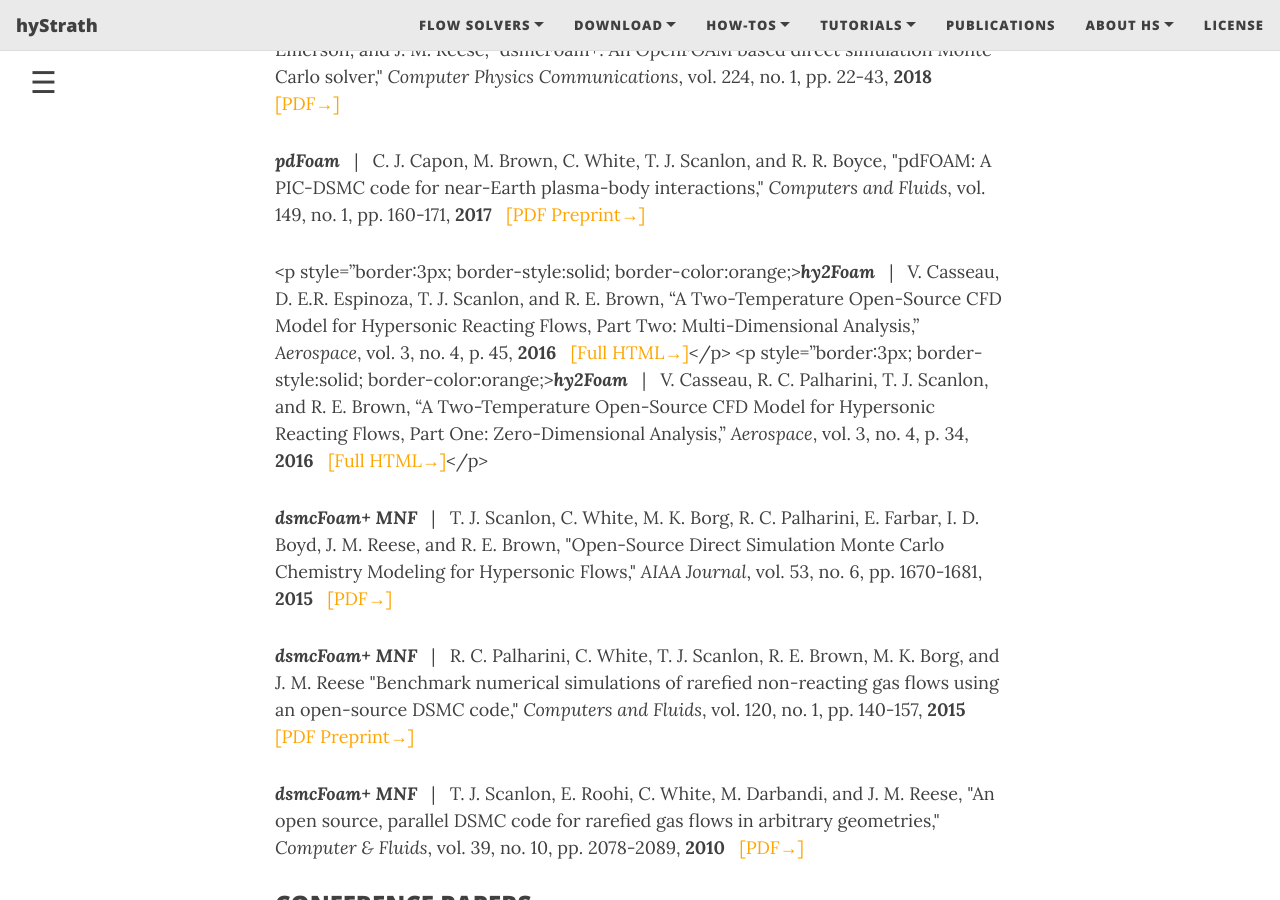
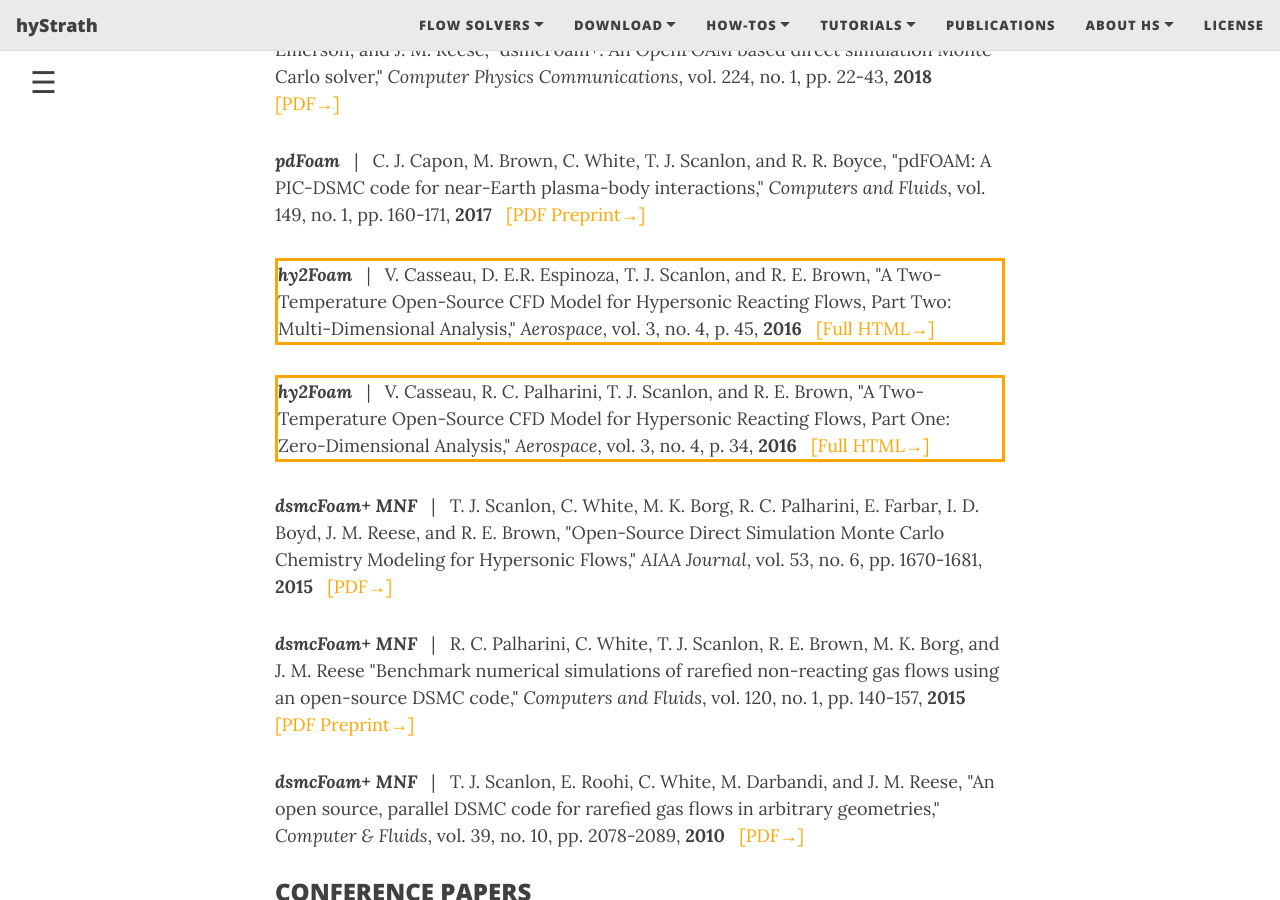
Before and after one commit to hystrath/hystrath.github.io, a Jekyll site: the page built from publications-hy2foam.md, in a window 1280 px wide and 900 px high, scrolled down 639 px. Built offline with Jekyll 4.4.1, drawn with Linux system fonts in a browser that asks for light colours; nearby versions of some CDN libraries; some of the changed text lies outside the part shown.

Commit message:
Editing pages

```diff
--- a/publications-hy2foam.md
+++ b/publications-hy2foam.md
@@ -57,8 +57,8 @@ howpublished = {\url{https://github.com/vincentcasseau/hyStrath/}}
 {: #journal-articles }
   <p><b><i>dsmcFoam+ MNF</i></b> &nbsp; | &nbsp; C. White, M. K. Borg, T. J. Scanlon, S. M. Longshaw, B. John, D. R. Emerson, and J. M. Reese, "dsmcFoam+: An OpenFOAM based direct simulation Monte Carlo solver," <i>Computer Physics Communications</i>, vol. 224, no. 1, pp. 22-43, <b>2018</b> &nbsp; <a href="https://pure.strath.ac.uk/portal/files/81235392/White_etal_CPC_2017_an_OpenFOAM_based_direct_simulation_Monte_Carlo_solver.pdf" target="_blank" style="color:orange"> [PDF→]</a></p>
   <p><b><i>pdFoam</i></b> &nbsp; | &nbsp; C. J. Capon, M. Brown, C. White, T. J. Scanlon, and R. R. Boyce, "pdFOAM: A PIC-DSMC code for near-Earth plasma-body interactions," <i>Computers and Fluids</i>, vol. 149, no. 1, pp. 160-171, <b>2017</b> &nbsp; <a href="http://eprints.gla.ac.uk/138700/7/138700.pdf" target="_blank" style="color:orange"> [PDF Preprint→]</a></p>
-  <p style="border:3px; border-style:solid; border-color:orange;><b><i>hy2Foam</i></b> &nbsp; | &nbsp; V. Casseau, D. E.R. Espinoza, T. J. Scanlon, and R. E. Brown, "A Two-Temperature Open-Source CFD Model for Hypersonic Reacting Flows, Part Two: Multi-Dimensional Analysis," <i>Aerospace</i>, vol. 3, no. 4, p. 45, <b>2016</b> &nbsp; <a href="http://www.mdpi.com/2226-4310/3/4/45/html" target="_blank" style="color:orange"> [Full HTML→]</a></p>
-  <p style="border:3px; border-style:solid; border-color:orange;><b><i>hy2Foam</i></b> &nbsp; | &nbsp; V. Casseau, R. C. Palharini, T. J. Scanlon, and R. E. Brown, "A Two-Temperature Open-Source CFD Model for Hypersonic Reacting Flows, Part One: Zero-Dimensional Analysis," <i>Aerospace</i>, vol. 3, no. 4, p. 34, <b>2016</b> &nbsp; <a href="ttp://www.mdpi.com/2226-4310/3/4/34/html" target="_blank" style="color:orange"> [Full HTML→]</a></p>
+  <p style="border:3px; border-style:solid; border-color:orange;"><b><i>hy2Foam</i></b> &nbsp; | &nbsp; V. Casseau, D. E.R. Espinoza, T. J. Scanlon, and R. E. Brown, "A Two-Temperature Open-Source CFD Model for Hypersonic Reacting Flows, Part Two: Multi-Dimensional Analysis," <i>Aerospace</i>, vol. 3, no. 4, p. 45, <b>2016</b> &nbsp; <a href="http://www.mdpi.com/2226-4310/3/4/45/html" target="_blank" style="color:orange"> [Full HTML→]</a></p>
+  <p style="border:3px; border-style:solid; border-color:orange;"><b><i>hy2Foam</i></b> &nbsp; | &nbsp; V. Casseau, R. C. Palharini, T. J. Scanlon, and R. E. Brown, "A Two-Temperature Open-Source CFD Model for Hypersonic Reacting Flows, Part One: Zero-Dimensional Analysis," <i>Aerospace</i>, vol. 3, no. 4, p. 34, <b>2016</b> &nbsp; <a href="ttp://www.mdpi.com/2226-4310/3/4/34/html" target="_blank" style="color:orange"> [Full HTML→]</a></p>
   <p><b><i>dsmcFoam+ MNF</i></b> &nbsp; | &nbsp; T. J. Scanlon, C. White, M. K. Borg, R. C. Palharini, E. Farbar, I. D. Boyd, J. M. Reese, and R. E. Brown, "Open-Source Direct Simulation Monte Carlo Chemistry Modeling for Hypersonic Flows," <i>AIAA Journal</i>, vol. 53, no. 6, pp. 1670-1681, <b>2015</b> &nbsp; <a href="https://deepblue.lib.umich.edu/bitstream/handle/2027.42/140685/1.J053370.pdf?sequence=1" target="_blank" style="color:orange"> [PDF→]</a></p>
   <p><b><i>dsmcFoam+ MNF</i></b> &nbsp; | &nbsp; R. C. Palharini, C. White, T. J. Scanlon, R. E. Brown, M. K. Borg, and J. M. Reese "Benchmark numerical simulations of rarefied non-reacting gas flows using an open-source DSMC code," <i>Computers and Fluids</i>, vol. 120, no. 1, pp. 140-157, <b>2015</b> &nbsp; <a href="https://www.pure.ed.ac.uk/ws/portalfiles/portal/21924394/PalhariniEtAlCompFluids2015.pdf" target="_blank" style="color:orange"> [PDF Preprint→]</a></p>
   <p><b><i>dsmcFoam+ MNF</i></b> &nbsp; | &nbsp; T. J. Scanlon, E. Roohi, C. White, M. Darbandi, and J. M. Reese, "An open source, parallel DSMC code for rarefied gas flows in arbitrary geometries," <i>Computer & Fluids</i>, vol. 39, no. 10, pp. 2078-2089, <b>2010</b> &nbsp; <a href="https://www.research.ed.ac.uk/portal/files/17079048/ScanlonEtAlCandF2010.pdf" target="_blank" style="color:orange"> [PDF→]</a></p>
@@ -75,7 +75,7 @@ Re-entry Analysis," <i>31st International Symposium on Space Technology and Scie
 
 <h3>EXTENDED ABSTRACTS</h3>
 {: #extended-abstracts }
-  <p style="border:3px; border-style:solid; border-color:orange;><b><i>hy2Foam</i></b>, <b><i>dsmcFoam+</i></b>, <b><i>hyperFoam</i></b> &nbsp; | &nbsp; V. Casseau, D. E.R. Espinoza, and T. J. Scanlon, "Open-Source High-fidelity Solvers Dedicated to Re-entry Analysis and Design for Demise," <i>Final Stardust Conference</i>, European Space Agency - ESTEC (Noordwijk, Netherlands, 31 October - 3 November 2016), <b>2016</b> &nbsp; <a href="https://github.com/vincentcasseau/hyStrath/blob/master/doc/ExtendedAbstract_Stardust2016_CasseauEspinoza.pdf" target="_blank" style="color:orange"> [PDF→]</a></p>
+  <p style="border:3px; border-style:solid; border-color:orange;"><b><i>hy2Foam</i></b>, <b><i>dsmcFoam+</i></b>, <b><i>hyperFoam</i></b> &nbsp; | &nbsp; V. Casseau, D. E.R. Espinoza, and T. J. Scanlon, "Open-Source High-fidelity Solvers Dedicated to Re-entry Analysis and Design for Demise," <i>Final Stardust Conference</i>, European Space Agency - ESTEC (Noordwijk, Netherlands, 31 October - 3 November 2016), <b>2016</b> &nbsp; <a href="https://github.com/vincentcasseau/hyStrath/blob/master/doc/ExtendedAbstract_Stardust2016_CasseauEspinoza.pdf" target="_blank" style="color:orange"> [PDF→]</a></p>
   <p><b><i>dsmcFoam MNF</i></b> &nbsp;  T. J. Scanlon, R. C. Palharini, C. White, D. E.R. Espinoza, and V. Casseau, "Simulations of rarefied and continuum hypersonic flow over re-entry objects," <i>8th European Symposium on Aerothermodynamics for Space Vehicles</i> (Lisbon, Portugal, 2-6 March 2015), <b>2015</b> &nbsp; <a href="https://strathprints.strath.ac.uk/51961/" target="_blank" style="color:orange"> [PDF→]</a></p>
 
 <h3>THESES</h3>
@@ -85,7 +85,7 @@ Re-entry Analysis," <i>31st International Symposium on Space Technology and Scie
   <p><b><i>Eilmer3</i></b>, <b><i>Eilmer4</i></b> &nbsp; | &nbsp; J.-J. O.E. Hoste, "Scramjet Combustion Modeling using Eddy Dissipation Model," PhD thesis, University of Strathclyde, Glasgow (UK), <b>2018</b> &nbsp; <a href="https://github.com/vincentcasseau/hyStrath/blob/master/doc/PhDthesis-jimmyjohnhoste.pdf" target="_blank" style="color:orange"> [PDF→]</a> &nbsp; NB: <a href="http://cfcfd.mechmining.uq.edu.au/docs/tools/eilmer/"> Eilmer 3 </a> is a research and educational simulation code for 2D and 3D gas dynamics designed by Dr Peter Jacobs, Dr Rowan Gollan, Dr Daniel Potter and others (University of Queensland, Australia). See also the <a href="https://hystrath.github.io/tutos-hyfoam/#3-lorrains-scramjet"> tutorial case available on hyStrath</a> that uses <i>hyFoam</i></p>
   <p><b><i>rhoCentralFoam</i></b>, <b><i>Eilmer3</i></b>, <b><i>hyFoam</i></b> &nbsp; | &nbsp; D. Puorto, "Suitability of rhoCentralFoam for Scramjet Internal Flows," Master's thesis, University of Naples Federico II, Naples (Italy), <b>2017</b></p>
   <p><b><i>pdFoam</i></b> &nbsp; | &nbsp;  C. J. Capon, "Ionospheric Aerodynamics in Low Earth Orbit," PhD thesis, University of New South Wales, Canberra (Australia), <b>2017</b> &nbsp; <a href="http://unsworks.unsw.edu.au/fapi/datastream/unsworks:46528/SOURCE01?view=true" target="_blank" style="color:orange"> [PDF→]</a></p>
-  <p style="border:3px; border-style:solid; border-color:orange;><b><i>hyFoam</i></b>, <b><i>hy2Foam</i></b> &nbsp; | &nbsp;  V. Casseau, "An Open-Source CFD Solver for Planetary Entry," PhD thesis, University of Strathclyde, Glasgow (UK), <b>2017</b> &nbsp; <a href="https://github.com/vincentcasseau/hyStrath/blob/master/doc/PhDthesis-vincentcasseau.pdf" target="_blank" style="color:orange"> [PDF→]</a></p>
+  <p style="border:3px; border-style:solid; border-color:orange;"><b><i>hyFoam</i></b>, <b><i>hy2Foam</i></b> &nbsp; | &nbsp;  V. Casseau, "An Open-Source CFD Solver for Planetary Entry," PhD thesis, University of Strathclyde, Glasgow (UK), <b>2017</b> &nbsp; <a href="https://github.com/vincentcasseau/hyStrath/blob/master/doc/PhDthesis-vincentcasseau.pdf" target="_blank" style="color:orange"> [PDF→]</a></p>
   <p><b><i>dsmcFoam MNF</i></b> &nbsp; | &nbsp;  R. C. Palharini, "Atmospheric Reentry Modelling Using an Open-Source DSMC Code," PhD thesis, University of Strathclyde, Glasgow (UK), <b>2014</b> &nbsp; <a href="https://github.com/vincentcasseau/hyStrath/blob/master/doc/PhDthesis-rodrigopalharini.pdf" target="_blank" style="color:orange"> [PDF→]</a></p>
 
 <h3>TECHNICAL REPORTS</h3>
@@ -94,4 +94,4 @@ Re-entry Analysis," <i>31st International Symposium on Space Technology and Scie
 
 <h3>PRESENTATION SLIDES</h3>
 {: #presentation-slides }
-  <p style="border:3px; border-style:solid; border-color:orange;><b><i>hy2Foam</i></b>, <b><i>dsmcFoam+</i></b>, <b><i>hyperFoam</i></b> &nbsp; | &nbsp; V. Casseau, D. E.R. Espinoza, and T. J. Scanlon, "Open-Source High-fidelity Solvers Dedicated to Re-entry Analysis and Design for Demise," <i>Final Stardust Conference</i>, European Space Agency - ESTEC (Noordwijk, Netherlands, 31 October - 3 November 2016), <b>2016</b> &nbsp; <a href="https://github.com/vincentcasseau/hyStrath/blob/master/doc/Slides_FinalStardustConference2016_CasseauEspinoza.pdf" target="_blank" style="color:orange"> [PDF→]</a></p>
+  <p style="border:3px; border-style:solid; border-color:orange;"><b><i>hy2Foam</i></b>, <b><i>dsmcFoam+</i></b>, <b><i>hyperFoam</i></b> &nbsp; | &nbsp; V. Casseau, D. E.R. Espinoza, and T. J. Scanlon, "Open-Source High-fidelity Solvers Dedicated to Re-entry Analysis and Design for Demise," <i>Final Stardust Conference</i>, European Space Agency - ESTEC (Noordwijk, Netherlands, 31 October - 3 November 2016), <b>2016</b> &nbsp; <a href="https://github.com/vincentcasseau/hyStrath/blob/master/doc/Slides_FinalStardustConference2016_CasseauEspinoza.pdf" target="_blank" style="color:orange"> [PDF→]</a></p>
```
Also changed, not shown: publications.md (+1 -1 lines).
